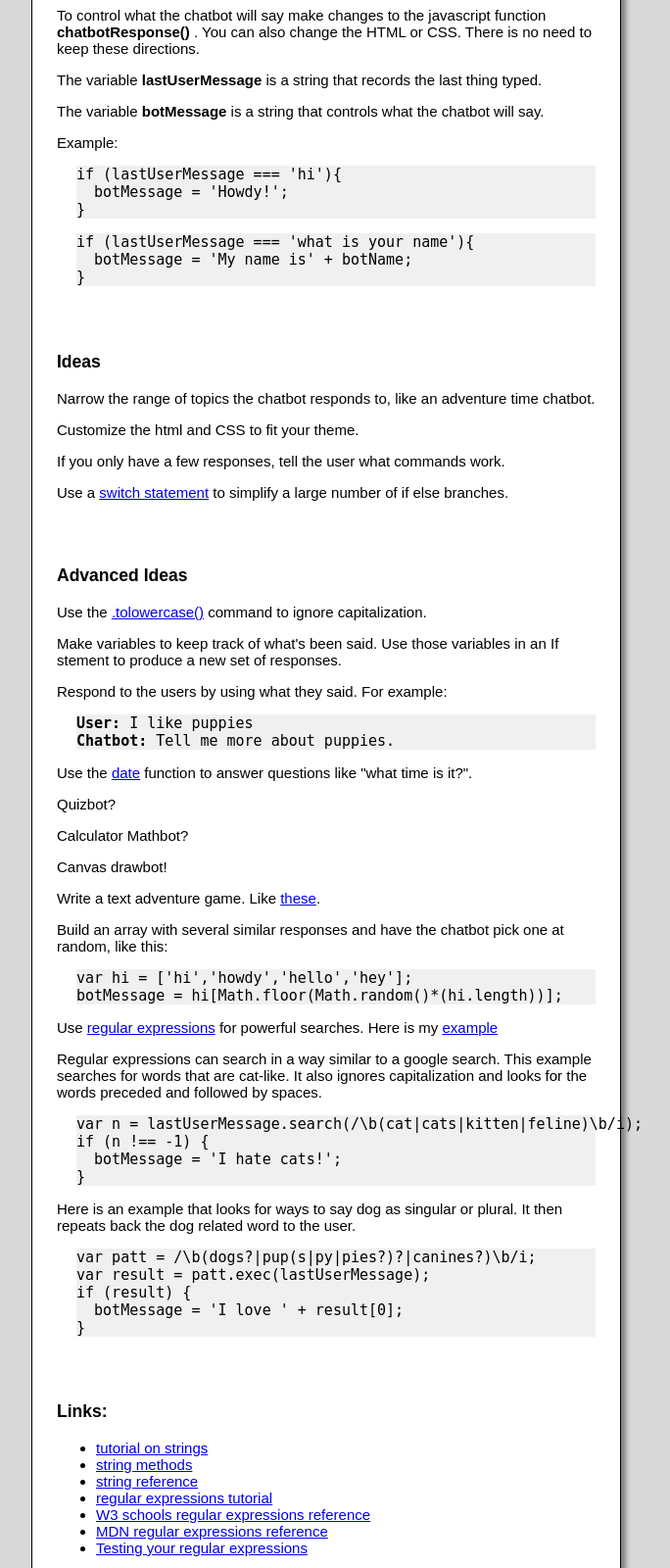
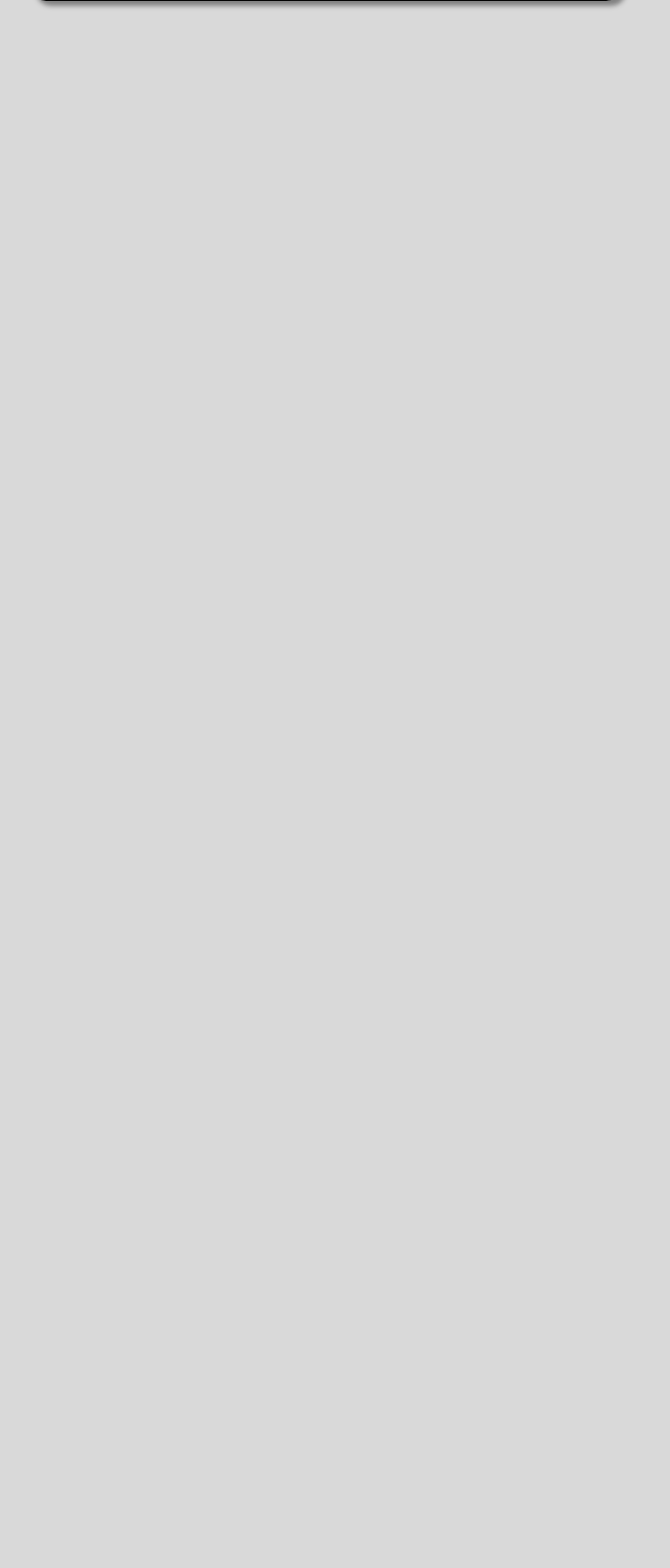
Before and after one commit to LCC-TopicosAvanzadosAI/ChatBot, a Flask app: page / in a window 1280 px wide. Shown: the part 741-2341 px from the top of the page at 98% size, without its empty margins (307-991 px from the left). After the commit the page ends 750 px from the top, so only its background shows below. Run offline with Flask 2, Linux system fonts and the light colour scheme; some libraries are stand-ins or nearby versions.

Commit message:
Limpiando código

```diff
--- a/server/static/js/index.js
+++ b/server/static/js/index.js
@@ -6,21 +6,23 @@ nlp = window.nlp_compromise;
 var messages = [], //array that hold the record of each string in chat
   lastUserMessage = "", //keeps track of the most recent input string from the user
   botMessage = "", //var keeps track of what the chatbot is going to say
-  botName = 'Chatbot', //name of the chatbot
+  botName = 'Guapurita', //name of the chatbot
   talking = true; //when false the speach function doesn't work
 //
 //
 //****************************************************************
 //****************************************************************
-//****************************************************************
-//****************************************************************
-//****************************************************************
-//****************************************************************
-//****************************************************************
 //edit this function to change what the chatbot says
 function chatbotResponse() {
-  talking = true;
+  /*talking = true;
   botMessage = "I'm confused"; //the default message
+
+  if (lastUserMessage === 'soy kikiu'){
+    botMessage = 'Oh, si te conozco, eres hermoso';
+  }
+  if(lastUserMessage === 'el fran es puto?'){
+    botMessage = 'Jaja ese men, claro, el otro día hicimos cositas :)';
+  }
 
   if (lastUserMessage === 'hi' || lastUserMessage =='hello') {
     const hi = ['hi','howdy','hello']
@@ -29,7 +31,7 @@ function chatbotResponse() {
 
   if (lastUserMessage === 'name') {
     botMessage = 'My name is ' + botName;
-  }
+  }*/
 }
 //****************************************************************
 //****************************************************************
--- a/server/templates/index.html
+++ b/server/templates/index.html
@@ -27,81 +27,7 @@
     </div>
     <br>
     <br>
-  <h2>Build a Chatbot</h2>
-  <p>Write a program that responds to the user's text input.</p>
-  <ul style="list-style-type:disc">
-    <li>Input strings of text from the user.</li>
-    <li>Output different strings of text in response.</li>
-    <li>Here is my attempt:  <a href="https://codepen.io/lilgreenland/pen/zqXLeJ">notbot</a>
-  </ul>
-  <br>
-  <h3><p>How to Use This Template!</p></h3>
-  <p>Fork this template!</p>
-  <p>The template has several functions that allow you to focus on programming the chatbot's behavoir. It will read in the user's strings from the input box. It will keep a record of every message and display the last few messages above the input box.</p>
-  <p>To control what the chatbot will say make changes to the javascript function <b>chatbotResponse()</b> . You can also change the HTML or CSS. There is no need to keep these directions.</p>
-  <p>The variable <b>lastUserMessage</b> is a string that records the last thing typed.</p>
-  <p>The variable <b>botMessage</b> is a string that controls what the chatbot will say.</p>
-  <p>Example:</p>
-  <pre><code>if (lastUserMessage === 'hi'){
-  botMessage = 'Howdy!';
-}</pre></code>
-  <pre><code>if (lastUserMessage === 'what is your name'){
-  botMessage = 'My name is' + botName;
-}</pre></code>
 
-
-  <br>
-  <br>
-  <h3><p>Ideas</p></h3>
-  <p>Narrow the range of topics the chatbot responds to, like an adventure time chatbot.</p>
-  <p>Customize the html and CSS to fit your theme.</p>
-  <p>If you only have a few responses, tell the user what commands work.</p>
-  <p>Use a <a href="https://www.w3schools.com/js/js_switch.asp">switch statement</a> to simplify a large number of if else branches.</p>
-
-  <br>
-  <br>
-  <h3><p>Advanced Ideas</p></h3>
-  <p>Use the <a href="https://www.w3schools.com/jsref/jsref_tolowercase.asp">.tolowercase()</a> command to ignore capitalization.</p>
-  <p>Make variables to keep track of what's been said. Use those variables in an If stement to produce a new set of responses.</p>
-
-  <p>Respond to the users by using what they said. For example:</p>
-  <pre><b>User:</b> I like puppies
-<b>Chatbot:</b> Tell me more about puppies.</pre>
-
-  <p>Use the <a href="https://www.w3schools.com/jsref/jsref_obj_date.asp">date</a> function to answer questions like "what time is it?".</p>
-  <p>Quizbot?</p>
-  <p>Calculator Mathbot?</p>
-  <p>Canvas drawbot!</p>
-  <p>Write a text adventure game. Like <a href="http://www.web-adventures.org/">these</a>.</p>
-  <p>Build an array with several similar responses and have the chatbot pick one at random, like this:
-    <pre><code>var hi = ['hi','howdy','hello','hey'];
-botMessage = hi[Math.floor(Math.random()*(hi.length))];</pre></code></p>
-  <p>Use <a href="https://www.w3schools.com/js/js_regexp.asp">regular expressions</a> for powerful searches.  Here is my <a href="https://codepen.io/lilgreenland/pen/YGENqK?editors=0010">example</a></p>
-
-  <p>Regular expressions can search in a way similar to a google search. This example searches for words that are cat-like. It also ignores capitalization and looks for the words preceded and followed by spaces.</p>
-  <pre><code>var n = lastUserMessage.search(/\b(cat|cats|kitten|feline)\b/i);
-if (n !== -1) {
-  botMessage = 'I hate cats!';
-} </pre></code>
-
-  <p>Here is an example that looks for ways to say dog as singular or plural. It then repeats back the dog related word to the user.</p>
-  <pre><code>var patt = /\b(dogs?|pup(s|py|pies?)?|canines?)\b/i;
-var result = patt.exec(lastUserMessage);
-if (result) {
-  botMessage = 'I love ' + result[0];
-} </pre></code>
-  <br>
-  <br>
-  <h3><p>Links:</p></h3>
-  <ul style="list-style-type:disc">
-    <li><a href="https://www.w3schools.com/js/js_strings.asp">tutorial on strings</a></li>
-    <li><a href="https://www.w3schools.com/js/js_string_methods.asp">string methods</a></li>
-    <li><a href="https://www.w3schools.com/jsref/jsref_obj_string.asp">string reference</a></li>
-    <li><a href="https://www.w3schools.com/js/js_regexp.asp">regular expressions tutorial</a></li>
-    <li><a href="https://www.w3schools.com/jsref/jsref_obj_regexp.asp">W3 schools regular expressions reference</a></li>
-    <li><a href="https://developer.mozilla.org/en-US/docs/Web/JavaScript/Guide/Regular_Expressions">MDN regular expressions reference</a></li>
-    <li><a href="http://regexr.com/">Testing your regular expressions</a></li>
-  </ul>
     <center><img src="https://lilgreenland.github.io/images/BMO.jpg" align="middle"></center>
   </div>
   <script src='https://s3-us-west-2.amazonaws.com/s.cdpn.io/464612/nlp_compromise.min.js'></script>
```
Also changed, not shown: main.py (+1 -9 lines), server/server.py (line endings or trailing spaces). Lines whose indentation alone changed are shown as unchanged.
